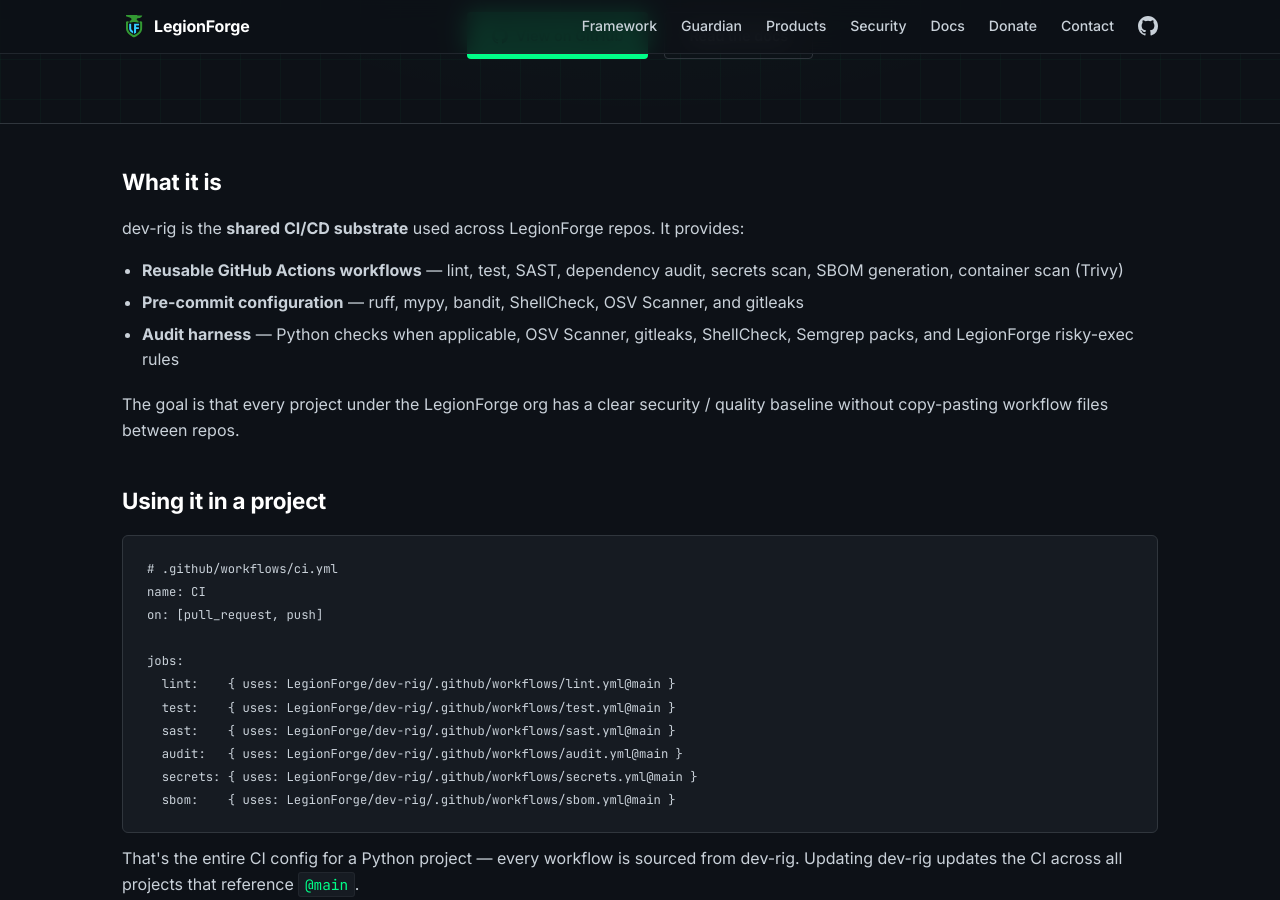
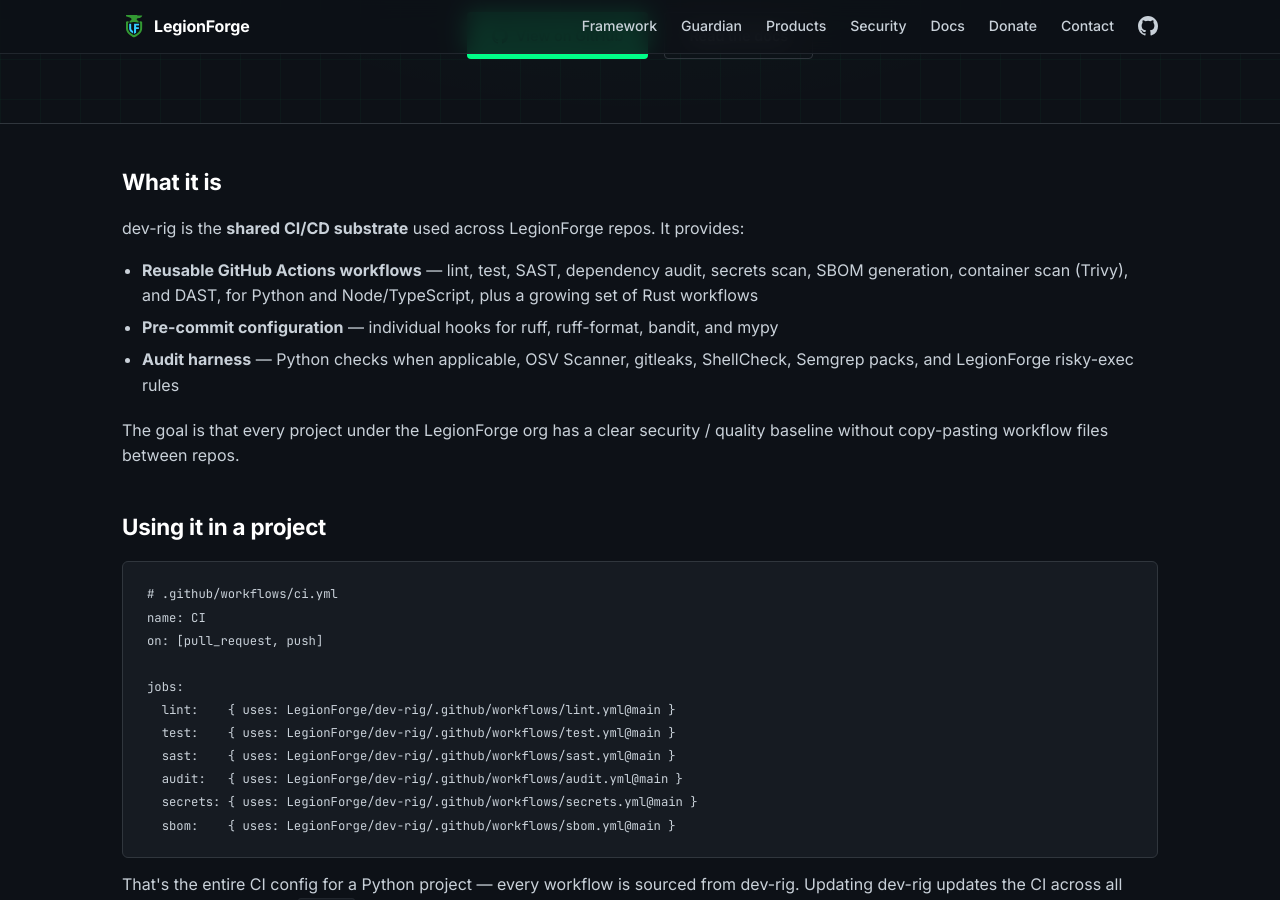
Before and after one commit to LegionForge/legionforge.github.io, a Jekyll site: the page built from dev-rig.md, in a window 1280 px wide and 900 px high, scrolled down 355 px. Built offline with Jekyll 4.4.1, drawn with Linux system fonts in a browser that asks for light colours.

Commit message:
Fix dev-rig pre-commit description and headroom platform status (#3)
/legionforge-verify pass. Same drift as the docs hub companion PR:
dev-rig's pre-commit section named a nonexistent combined hook; actual
.pre-commit-hooks.yaml defines ruff, ruff-format, bandit, mypy
individually. Added the Rust/DAST workflow mention. headroom's status
line now discloses it's Windows-only today.

```diff
--- a/dev-rig.md
+++ b/dev-rig.md
@@ -17,8 +17,8 @@ repo: dev-rig
 
 dev-rig is the **shared CI/CD substrate** used across LegionForge repos. It provides:
 
-- **Reusable GitHub Actions workflows** — lint, test, SAST, dependency audit, secrets scan, SBOM generation, container scan (Trivy)
-- **Pre-commit configuration** — ruff, mypy, bandit, ShellCheck, OSV Scanner, and gitleaks
+- **Reusable GitHub Actions workflows** — lint, test, SAST, dependency audit, secrets scan, SBOM generation, container scan (Trivy), and DAST, for Python and Node/TypeScript, plus a growing set of Rust workflows
+- **Pre-commit configuration** — individual hooks for ruff, ruff-format, bandit, and mypy
 - **Audit harness** — Python checks when applicable, OSV Scanner, gitleaks, ShellCheck, Semgrep packs, and LegionForge risky-exec rules
 
 The goal is that every project under the LegionForge org has a clear security / quality baseline without copy-pasting workflow files between repos.
```
Also changed, not shown: headroom.md (+1 -1 lines).
